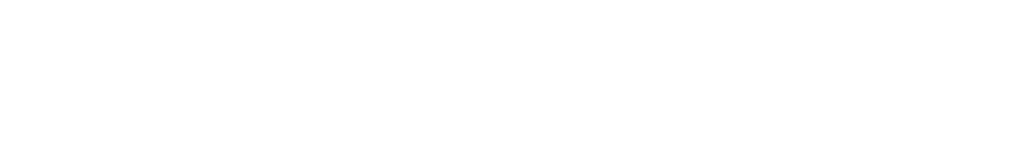
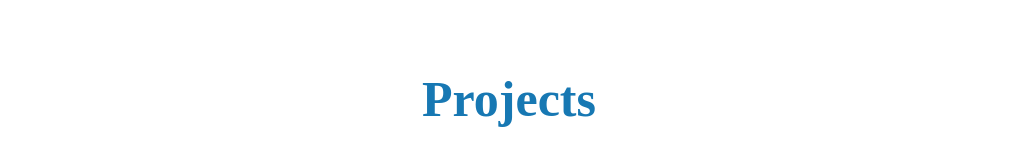
Before and after one commit to Adityasudan21/Portfolio, a React (Create React App) app: page / in a window 1280 px wide. Shown: the part 1254-1420 px from the top of the page, without its empty margins (131-1159 px from the left). Before the commit the page ends 1204 px from the top, so only its background shows below. Built offline with nearby package versions, Linux system fonts and the light colour scheme.

Commit message:
TechStack Upgraded

```diff
--- a/src/App.js
+++ b/src/App.js
@@ -1,6 +1,7 @@
 import './App.css';
 import Header from './Header';
 import Main from './Main';
+import Projects from './Projects';
 import TechStack from './TechStack';
 
 function App() {
@@ -9,6 +10,7 @@ function App() {
       <Header />
       <Main />
       <TechStack />
+      <Projects />
     </div>
   );
 }
--- /dev/null
+++ b/src/Projects.css
@@ -0,0 +1,11 @@
+.projects {
+    margin: 0;
+}
+
+.heading_projects h4 {
+    text-align: center;
+    font-family: 'Times New Roman', Times, serif;
+    animation: colorChange 5s ease-in-out infinite;
+    font-size: 50px;
+    margin-top: 120px;
+}
--- /dev/null
+++ b/src/Projects.js
@@ -0,0 +1,13 @@
+import React from 'react'
+import "./Projects.css";
+function Projects() {
+    return (
+        <div className='projects'>
+            <div className="heading_projects">
+                <h4>Projects</h4>
+            </div>
+        </div>
+    )
+}
+
+export default Projects
--- a/src/TechStack.css
+++ b/src/TechStack.css
@@ -23,11 +23,45 @@
     box-shadow: 5px 5px 10px rgba(0, 0, 0, 0.2);
     padding: 10px;
     cursor: pointer;
-    transition:transform 0.3s ease;
+    transition: transform 0.3s ease, box-shadow 0.3s ease;
 }
-.lang:hover{
-transform:scale(1.1);
+
+.lang:hover {
+    transform: scale(1.1);
 }
+
+.html:hover {
+    box-shadow: 0 0 20px #E54C21;
+}
+
+.css:hover {
+    box-shadow: 0 0 20px #1260AF;
+}
+
+.js:hover {
+    box-shadow: 0 0 20px #D3B62A;
+}
+
+.react:hover {
+    box-shadow: 0 0 20px #5CD9FB;
+}
+
+.redux:hover {
+    box-shadow: 0 0 20px rgb(118, 74, 188);
+}
+
+.node:hover {
+    box-shadow: 0 0 20px #77B062;
+}
+
+.ex:hover {
+    box-shadow: 0 0 20px #323232;
+}
+
+.firebase:hover {
+    box-shadow: 0 0 20px rgb(255, 202, 40);
+}
+
 
 .lang>img {
     object-fit: contain;
```
Also changed, not shown: src/TechStack.js.
